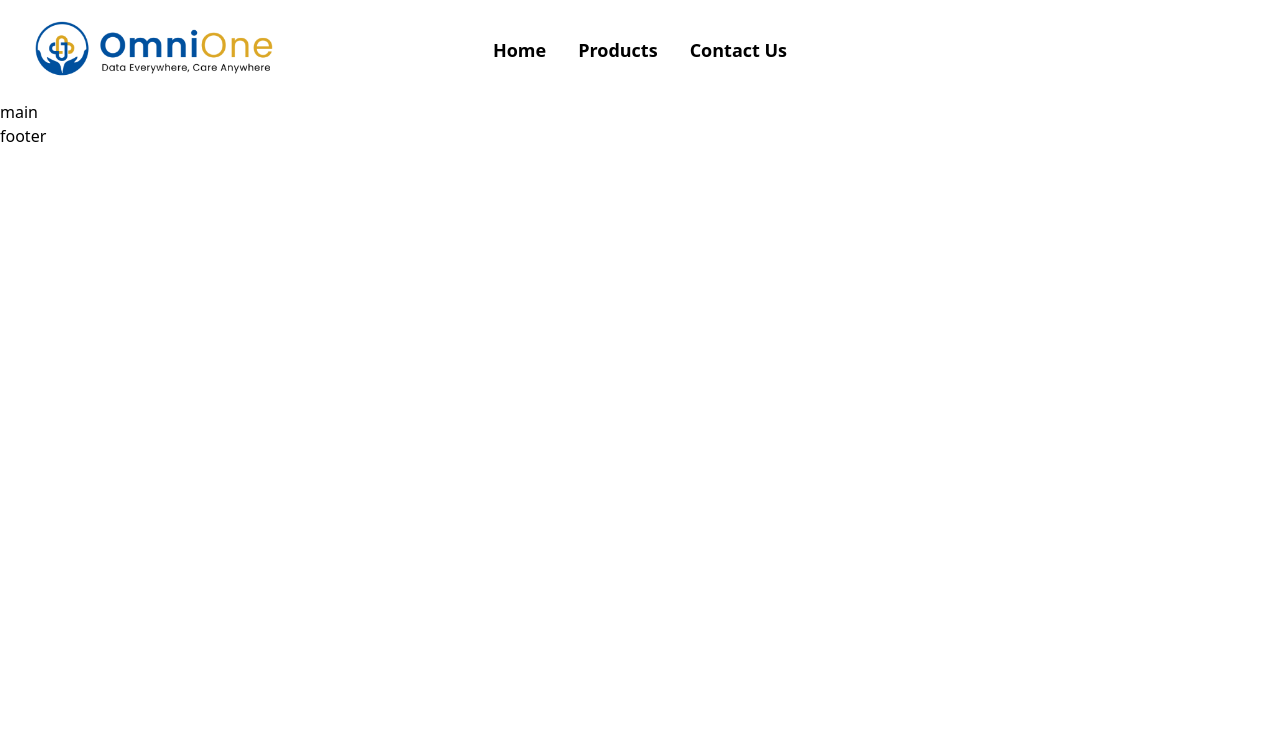
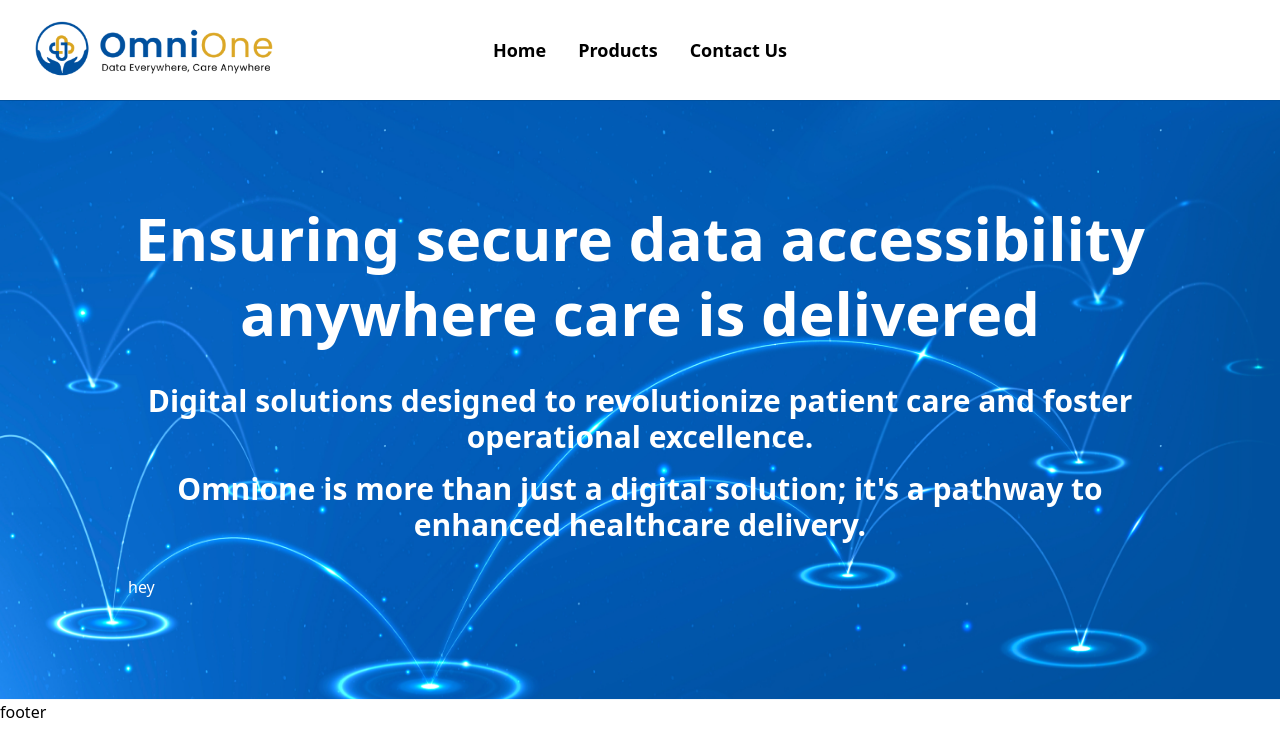
Before and after one commit to iamBlissMedik/omniWeb, a React (Vite) app: page / in a window 1280 px wide. Shown: the top 756 px of the page. Built offline with nearby package versions, Linux system fonts and the light colour scheme.

Commit message:
building the hero...

```diff
--- a/src/App.tsx
+++ b/src/App.tsx
@@ -1,11 +1,14 @@
 import NavBar from "./components/NavBar";
+import Hero from "./components/Hero";
 const App = () => {
   return (
     <>
       <header>
         <NavBar />
       </header>
-      <main>main</main>
+      <main>
+        <Hero />
+      </main>
       <footer>footer</footer>
     </>
   );
--- /dev/null
+++ b/src/components/Hero.tsx
@@ -0,0 +1,44 @@
+import React from "react";
+
+const Hero = () => {
+  return (
+    <section className="max-h-full container  w-full  max-w-full">
+      <div className="relative h-[600px] max-h-full">
+        <img
+          src="/public/herobackground@2x.png"
+          alt=""
+          className="absolute inset-0 h-full w-full"
+        />
+        <div className="absolute  inset-0 ">
+          <div className="  h-full flex justify-center items-center px-8 md:px-12 lg:px-32 text-white">
+            <div className="flex  flex-col gap-8 md:gap-8 ">
+              {/* entertaining */}
+              <div className="text-[40px] leading-[45px] lg:text-[60px] lg:leading-[75px] font-extrabold  text-center  ">
+                <span>Ensuring secure data accessibility</span>
+                <br />
+                <span>anywhere care is delivered</span>
+              </div>
+              {/* text */}
+              <div className="text-center text-lg md:text-3xl font-bold flex flex-col gap-4">
+                <p>
+                  Digital solutions designed to revolutionize patient care and
+                  foster operational excellence.
+                </p>
+                <p>
+                  Omnione is more than just a digital solution; it's a pathway
+                  to enhanced healthcare delivery.
+                </p>
+              </div>
+              {/* button */}
+              <div>
+                <button>hey</button>
+              </div>
+            </div>
+          </div>
+        </div>
+      </div>
+    </section>
+  );
+};
+
+export default Hero;
```
